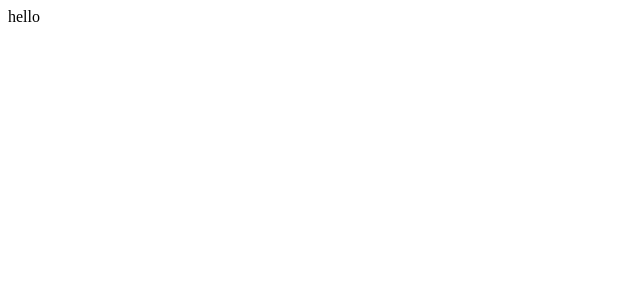
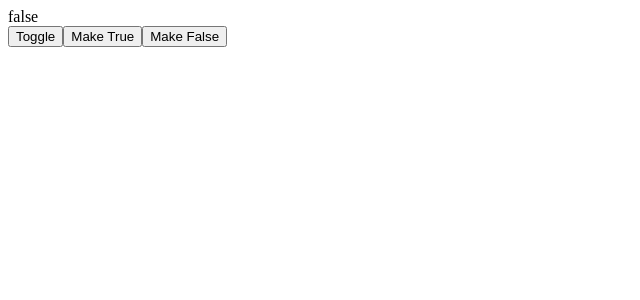
Before and after one commit to choeqq/react-custom-hooks, a React (Create React App) app: page / in a window 1280 px wide. Shown: the top 300 px of the page, without its empty margins (0-640 px from the left). Built offline with nearby package versions, Linux system fonts and the light colour scheme.

Commit message:
useToggle added

```diff
--- /dev/null
+++ b/src/1-useToggle/ToggleComponent.tsx
@@ -0,0 +1,14 @@
+import useToggle from "./useToggle";
+
+export default function ToggleComponent() {
+  const [value, toggleValue] = useToggle(false);
+
+  return (
+    <div>
+      <div>{value.toString()}</div>
+      <button onClick={() => toggleValue()}>Toggle</button>
+      <button onClick={() => toggleValue(true)}>Make True</button>
+      <button onClick={() => toggleValue(false)}>Make False</button>
+    </div>
+  );
+}
--- /dev/null
+++ b/src/1-useToggle/useToggle.ts
@@ -0,0 +1,13 @@
+import { useState } from "react";
+
+export default function useToggle(defaultValue: boolean) {
+  const [value, setValue] = useState<boolean>(defaultValue);
+
+  function toggleValue(value?: boolean) {
+    setValue((currentValue) =>
+      typeof value === "boolean" ? value : !currentValue
+    );
+  }
+
+  return [value, toggleValue] as const;
+}
--- a/src/App.tsx
+++ b/src/App.tsx
@@ -1,7 +1,8 @@
 import React from "react";
+import ToggleComponent from "./1-useToggle/ToggleComponent";
 
 function App() {
-  return <div>hello</div>;
+  return <ToggleComponent />;
 }
 
 export default App;
```
